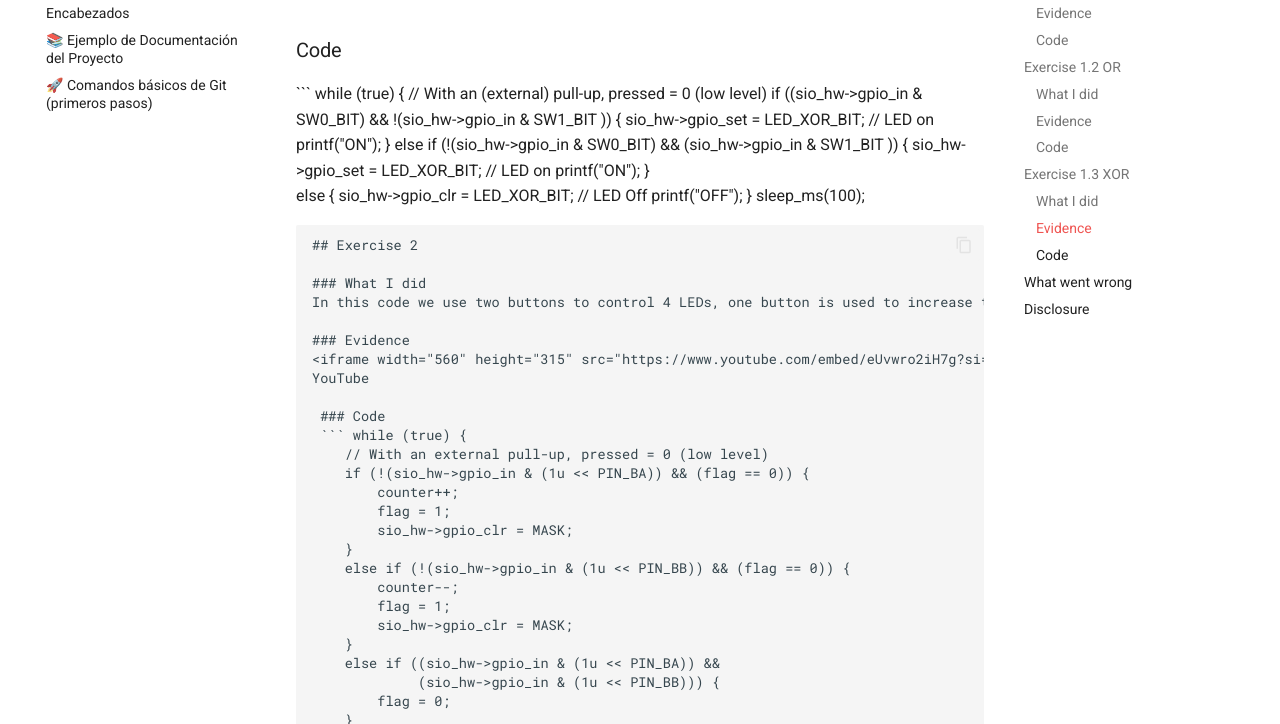
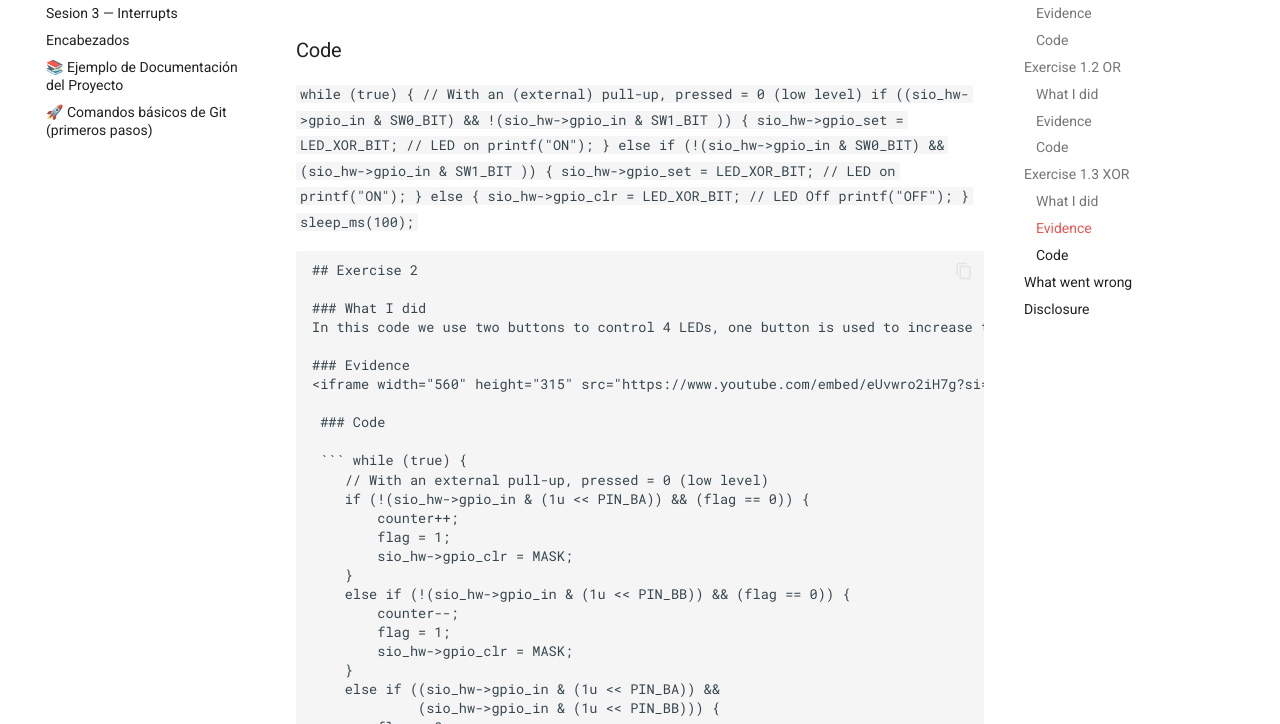
Before and after one commit to Giovanna130/Giovanna_sistemas, an MkDocs documentation site: the page built from docs/Sesion2.md, in a window 1280 px wide and 900 px high, scrolled down 3025 px, cut to the strip 176-900 px from the top of the window. Built offline with MkDocs 1.6.1 and Material for MkDocs 9.7.7, drawn with Linux system fonts in a browser that asks for light colours; some of the changed text lies outside the part shown.

Commit message:
segundocircuito3

````diff
--- a/docs/Sesion2.md
+++ b/docs/Sesion2.md
@@ -77,7 +77,7 @@ Here we are using an XOR gate, and we are looking at the states of SW0 and SW1.
             sio_hw->gpio_clr = LED_XOR_BIT;   // LED Off
             printf("OFF");
         }
-        sleep_ms(100);
+        sleep_ms(100); ```
 ```
 
 ## Exercise 2
@@ -87,9 +87,9 @@ In this code we use two buttons to control 4 LEDs, one button is used to increas
 
 ### Evidence
 <iframe width="560" height="315" src="https://www.youtube.com/embed/eUvwro2iH7g?si=nyCovm18Fm0YI6Qa" title="YouTube video player" frameborder="0" allow="accelerometer; autoplay; clipboard-write; encrypted-media; gyroscope; picture-in-picture; web-share" referrerpolicy="strict-origin-when-cross-origin" allowfullscreen></iframe>
-YouTube
 
  ### Code
+
  ``` while (true) {
     // With an external pull-up, pressed = 0 (low level)
     if (!(sio_hw->gpio_in & (1u << PIN_BA)) && (flag == 0)) {
````
Also changed, not shown: other parts of docs/Sesion2.md (+2 -2 lines), docs/Exam1.md (added, +20 -0 lines), docs/Sesion3.md (renamed from docs/Sesion2 copy.md, +1 -1 lines), docs/Sesion1.md (renamed from docs/index.md), docs/recursos/imgs/circuitoexamen.jpeg (added), 2 other files.
